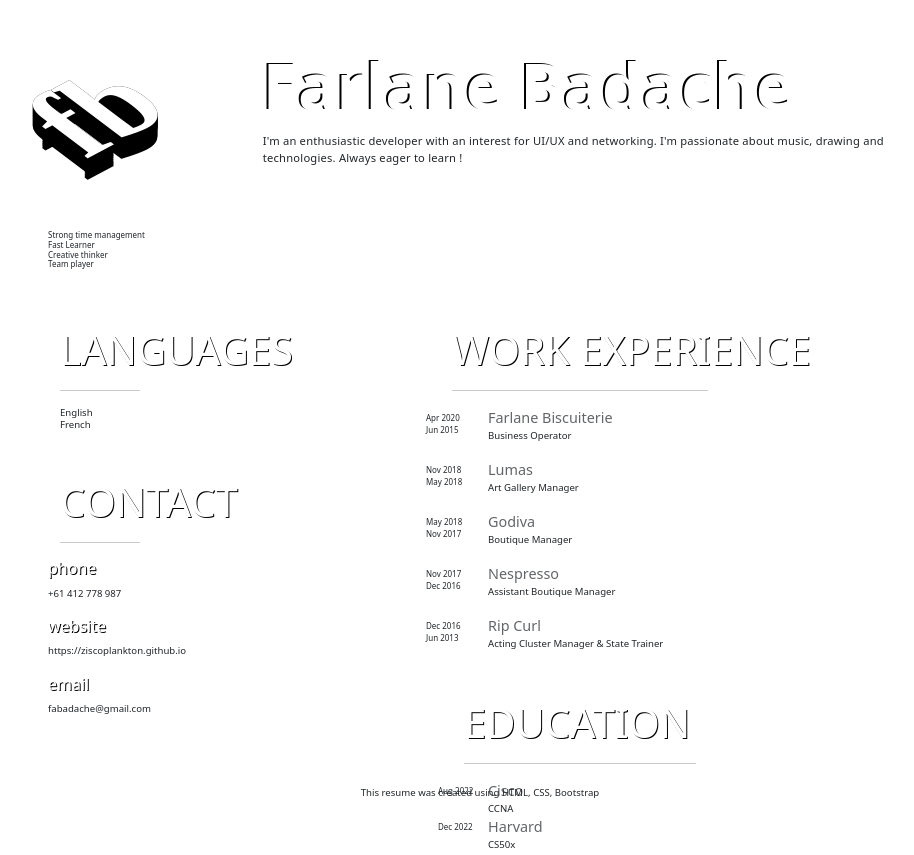
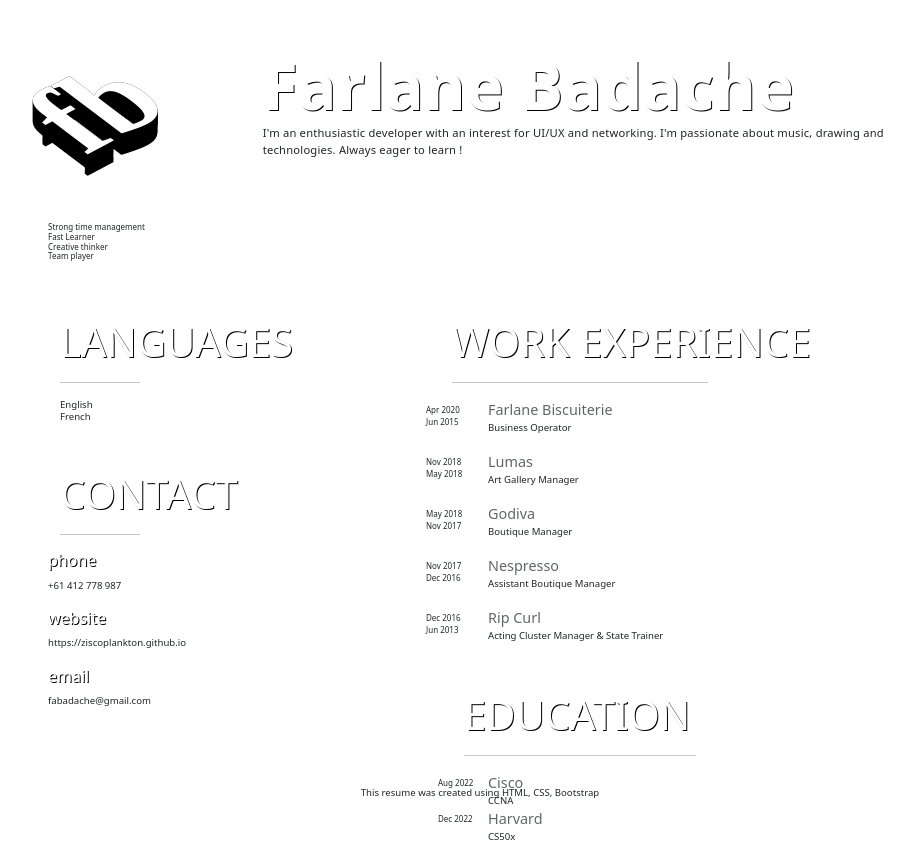
Before and after one commit to ziscoplankton/ziscoplankton.github.io, a plain HTML site: page resume.html in a window 1280 px wide. Shown: the top 855 px of the page, without its empty margins (160-1074 px from the left). Drawn offline with nearby package versions, Linux system fonts and the light colour scheme; a web font is replaced by a local one.

Commit message:
adjustements index resume v2

```diff
--- a/styles.css
+++ b/styles.css
@@ -573,8 +573,10 @@ body {
 
 #top-h {
     color: #FFF;
-    text-shadow: -2px -1px #000;
-    font-weight: 900;
+    text-shadow: 1px 1px black;
+    padding: 0px;
+    margin: 0px;
+    font-weight: 700;
 }
 
 .top-h {
```
Also changed, not shown: 1 other file.
